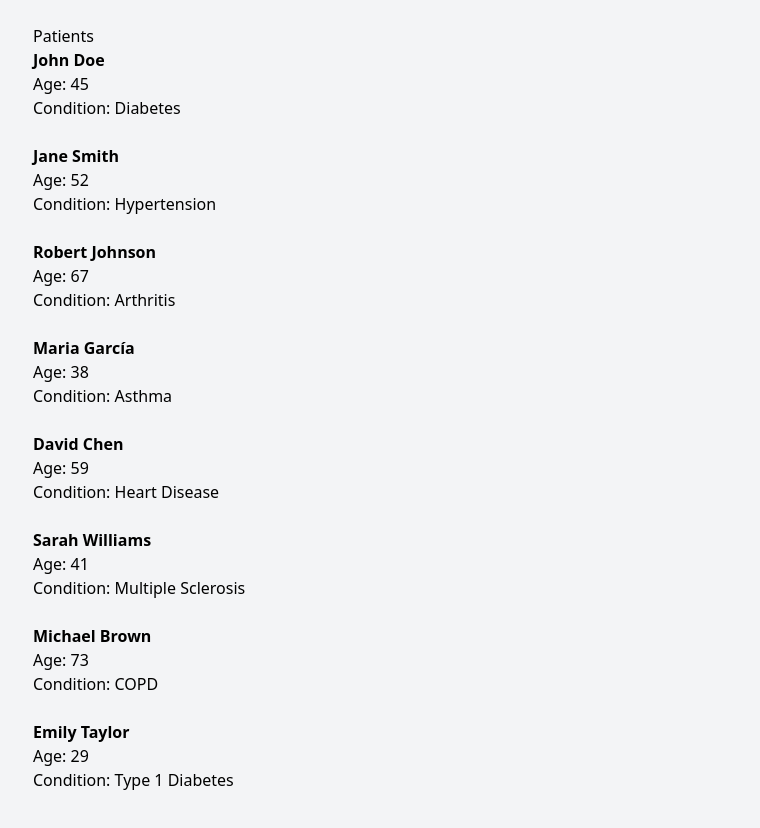
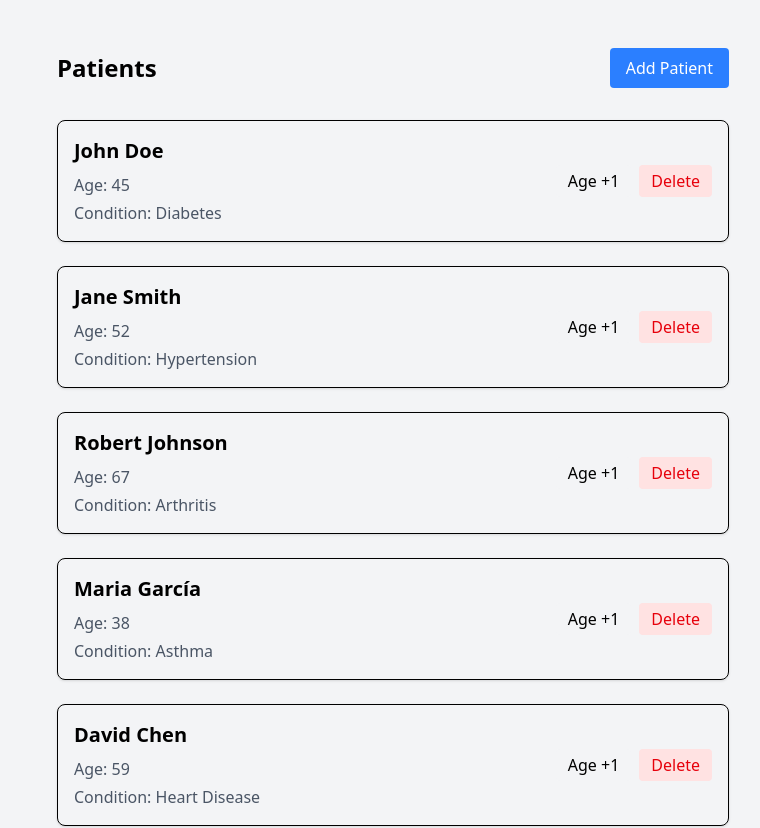
Before and after one commit to manumorante/track-patients, a React (Vite) app: page /patients in a window 1280 px wide. Shown: the top 828 px of the page, without its empty margins (247-1007 px from the left). Built offline with nearby package versions, Linux system fonts and the light colour scheme.

Commit message:
add React Query patients hooks

```diff
--- a/src/hooks/index.ts
+++ b/src/hooks/index.ts
@@ -1 +1,7 @@
-export { usePatients } from './usePatients'
+export {
+  usePatients,
+  usePatient,
+  useCreatePatient,
+  useUpdatePatient,
+  useDeletePatient,
+} from './usePatients'
--- a/src/hooks/usePatients.ts
+++ b/src/hooks/usePatients.ts
@@ -1,9 +1,60 @@
-import { useQuery } from '@tanstack/react-query'
-import { getPatients } from '@/services/api'
+import { useMutation, useQuery, useQueryClient } from '@tanstack/react-query'
+import {
+  createPatient,
+  deletePatient,
+  getPatient,
+  getPatients,
+  updatePatient,
+} from '@/services/api'
+import type { Patient } from '@/types'
 
+// Queries
 export function usePatients() {
   return useQuery({
     queryKey: ['patients'],
     queryFn: getPatients,
   })
 }
+
+export function usePatient(id: string) {
+  return useQuery({
+    queryKey: ['patient', id],
+    queryFn: () => getPatient(id),
+  })
+}
+
+// Mutations
+export function useCreatePatient() {
+  const queryClient = useQueryClient()
+
+  return useMutation({
+    mutationFn: createPatient,
+    onSuccess: () => {
+      queryClient.invalidateQueries({ queryKey: ['patients'] })
+    },
+  })
+}
+
+export function useUpdatePatient() {
+  const queryClient = useQueryClient()
+
+  return useMutation({
+    mutationFn: ({ id, patient }: { id: string; patient: Partial<Patient> }) =>
+      updatePatient(id, patient),
+    onSuccess: (_, { id }) => {
+      queryClient.invalidateQueries({ queryKey: ['patients'] })
+      queryClient.invalidateQueries({ queryKey: ['patient', id] })
+    },
+  })
+}
+
+export function useDeletePatient() {
+  const queryClient = useQueryClient()
+
+  return useMutation({
+    mutationFn: deletePatient,
+    onSuccess: () => {
+      queryClient.invalidateQueries({ queryKey: ['patients'] })
+    },
+  })
+}
--- a/src/pages/PatientListPage.tsx
+++ b/src/pages/PatientListPage.tsx
@@ -1,20 +1,65 @@
-import { usePatients } from '@/hooks'
+import { useCreatePatient, useDeletePatient, usePatients, useUpdatePatient } from '@/hooks'
 
 export default function PatientListPage() {
   const { data: patients, isLoading } = usePatients()
+  const createPatient = useCreatePatient()
+  const updatePatient = useUpdatePatient()
+  const deletePatient = useDeletePatient()
+
+  const handleCreate = () => {
+    createPatient.mutate({
+      name: 'New Patient',
+      age: 30,
+      primaryCondition: 'Unknown',
+    })
+  }
+
+  const handleUpdateAge = (id: string, currentAge: number) => {
+    updatePatient.mutate({
+      id,
+      patient: { age: currentAge + 1 },
+    })
+  }
 
   if (isLoading) return <div>Loading...</div>
 
   return (
-    <div>
-      <h1>Patients</h1>
+    <div className="p-6">
+      <div className="mb-8 flex items-center justify-between">
+        <h1 className="text-2xl font-bold">Patients</h1>
+        <button
+          onClick={handleCreate}
+          className="rounded bg-blue-500 px-4 py-2 text-white hover:bg-blue-600">
+          Add Patient
+        </button>
+      </div>
 
       <div className="space-y-6">
         {patients?.map((patient) => (
-          <div key={patient.id}>
-            <h2 className="font-bold">{patient.name}</h2>
-            <p>Age: {patient.age}</p>
-            <p>Condition: {patient.primaryCondition}</p>
+          <div
+            key={patient.id}
+            className="flex items-center justify-between rounded-lg border p-4 shadow-sm">
+            <div>
+              <h2 className="text-xl font-bold">{patient.name}</h2>
+              <div className="mt-2 space-y-1 text-gray-600">
+                <p>Age: {patient.age}</p>
+                <p>Condition: {patient.primaryCondition}</p>
+              </div>
+            </div>
+
+            <div className="flex gap-2">
+              <button
+                onClick={() => handleUpdateAge(patient.id, patient.age)}
+                className="rounded bg-gray-100 px-3 py-1 hover:bg-gray-200">
+                Age +1
+              </button>
+
+              <button
+                onClick={() => deletePatient.mutate(patient.id)}
+                className="rounded bg-red-100 px-3 py-1 text-red-600 hover:bg-red-200">
+                Delete
+              </button>
+            </div>
           </div>
         ))}
       </div>
```
